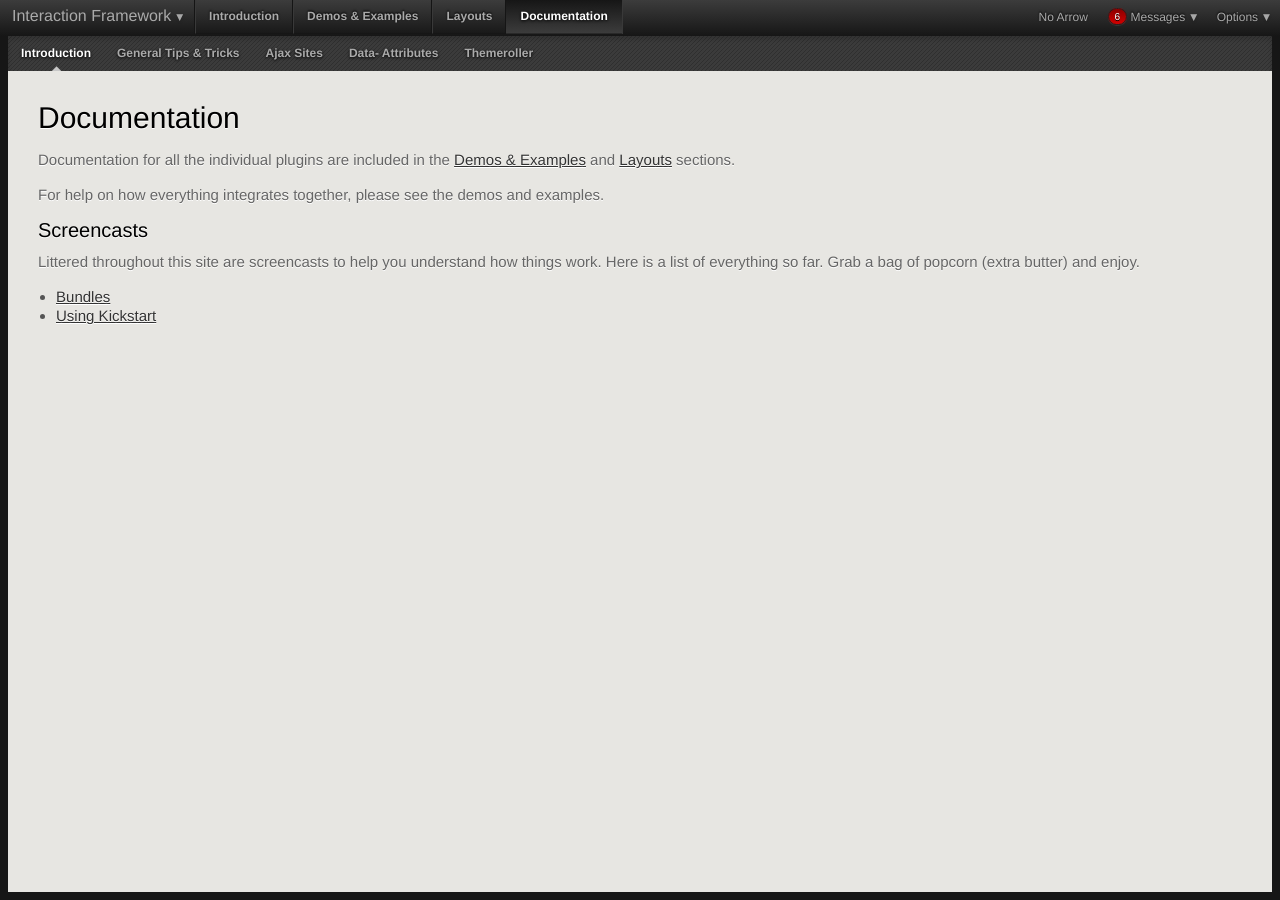
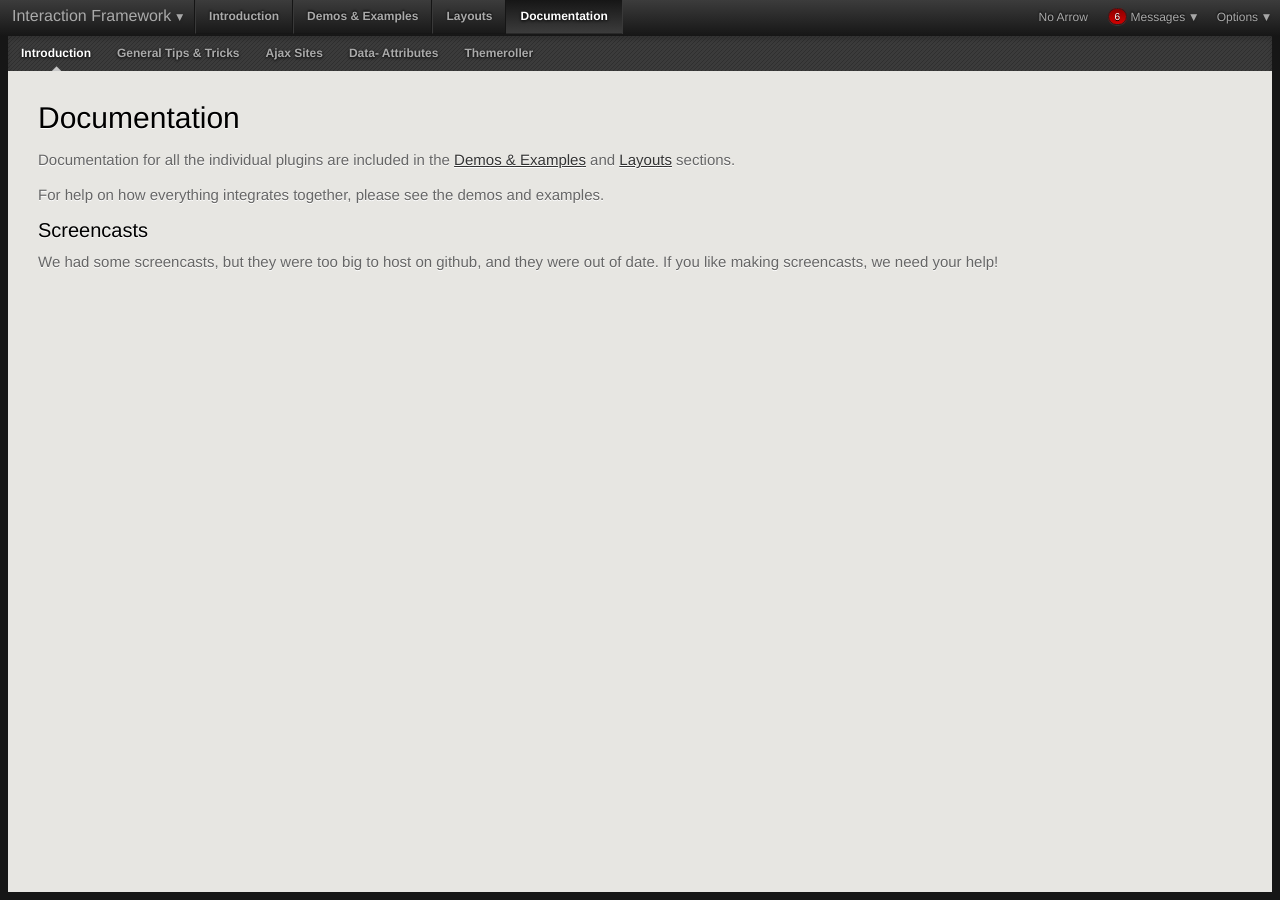
Before and after one commit to irinc/ixf, a Jekyll site: the page built from documentation/index.html, in a window 1280 px wide. Built offline with Jekyll 4.4.1, drawn with Linux system fonts in a browser that asks for light colours.

Commit message:
remove references to screencasts

```diff
--- a/documentation/index.html
+++ b/documentation/index.html
@@ -7,9 +7,4 @@ doc-menu-introduction: selected
 	<p>For help on how everything integrates together, please see the demos and examples.</p>
 
 	<h2>Screencasts</h2>
-	<p>Littered throughout this site are screencasts to help you understand how things work. Here is a list of everything so far.  Grab a bag of popcorn (extra butter) and enjoy.</p>
-
-	<ul>
-		<li><a href="../screencasts/bundles.html">Bundles</a></li>
-		<li><a href="../screencasts/using-kickstart.html">Using Kickstart</a></li>
-	</ul>
+	<p>We had some screencasts, but they were too big to host on github, and they were out of date. If you like making screencasts, we need your help!</p>
--- a/intro/kickstart.html
+++ b/intro/kickstart.html
@@ -13,7 +13,6 @@ intro-menu-kickstart: selected
 					<li>Use the "/project" directory for all your project specific JavaScript and CSS.</li>
 					<li>The "/ixf" directory should never be touched. This allows you to easily update it with the latest version of the IxF very easily.</li>
 				</ol>
-				<p><a href="../screencasts/using-kickstart.html" class="ixf-button" target="_blank"><span class="sprite prefix move">Launch the "Using KickStart" screencast</span></a></p>
 		</div>
 		<h2>Production Code</h2>
 		<div class="grid-12 margin-bottom-sm">
```
